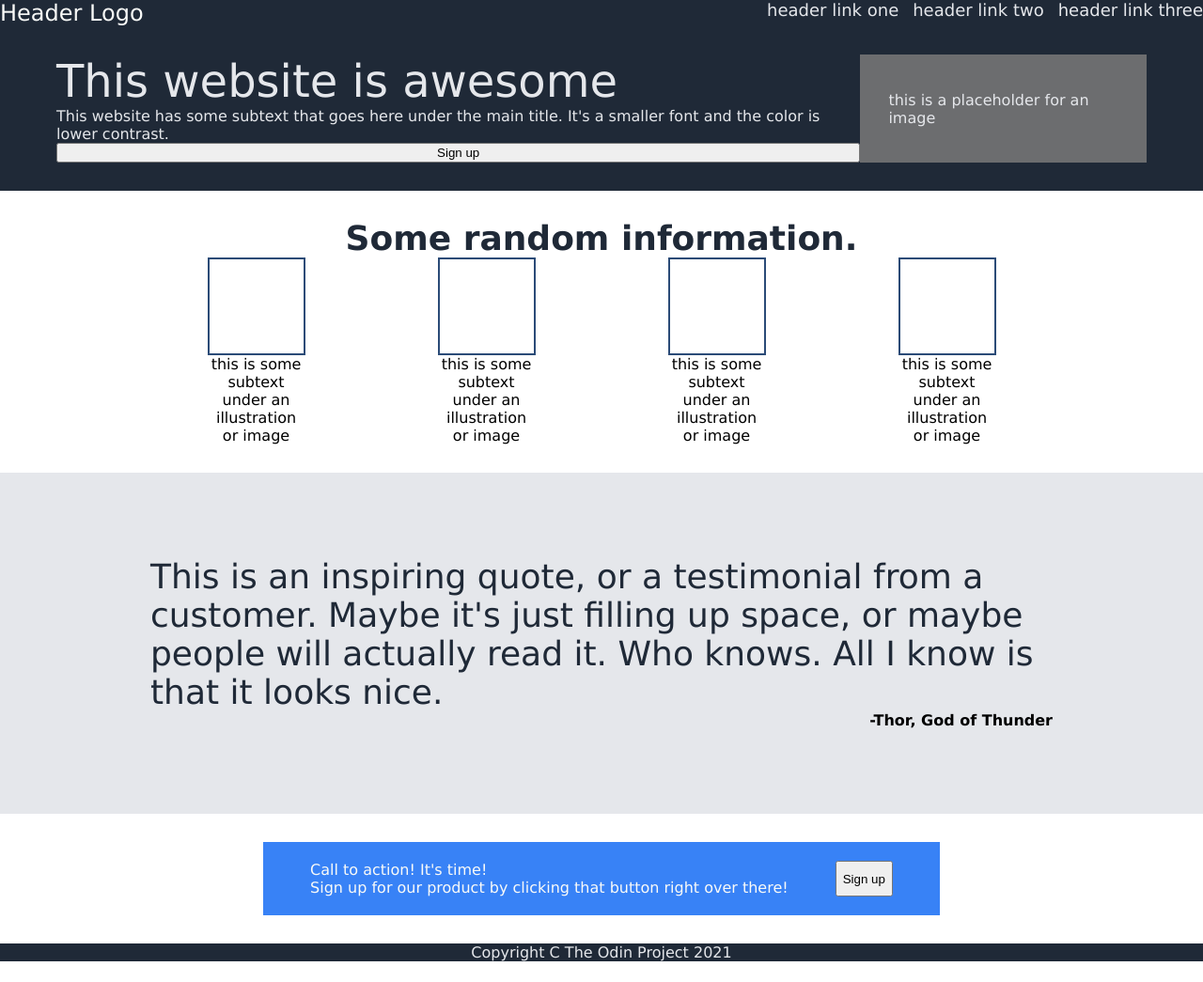
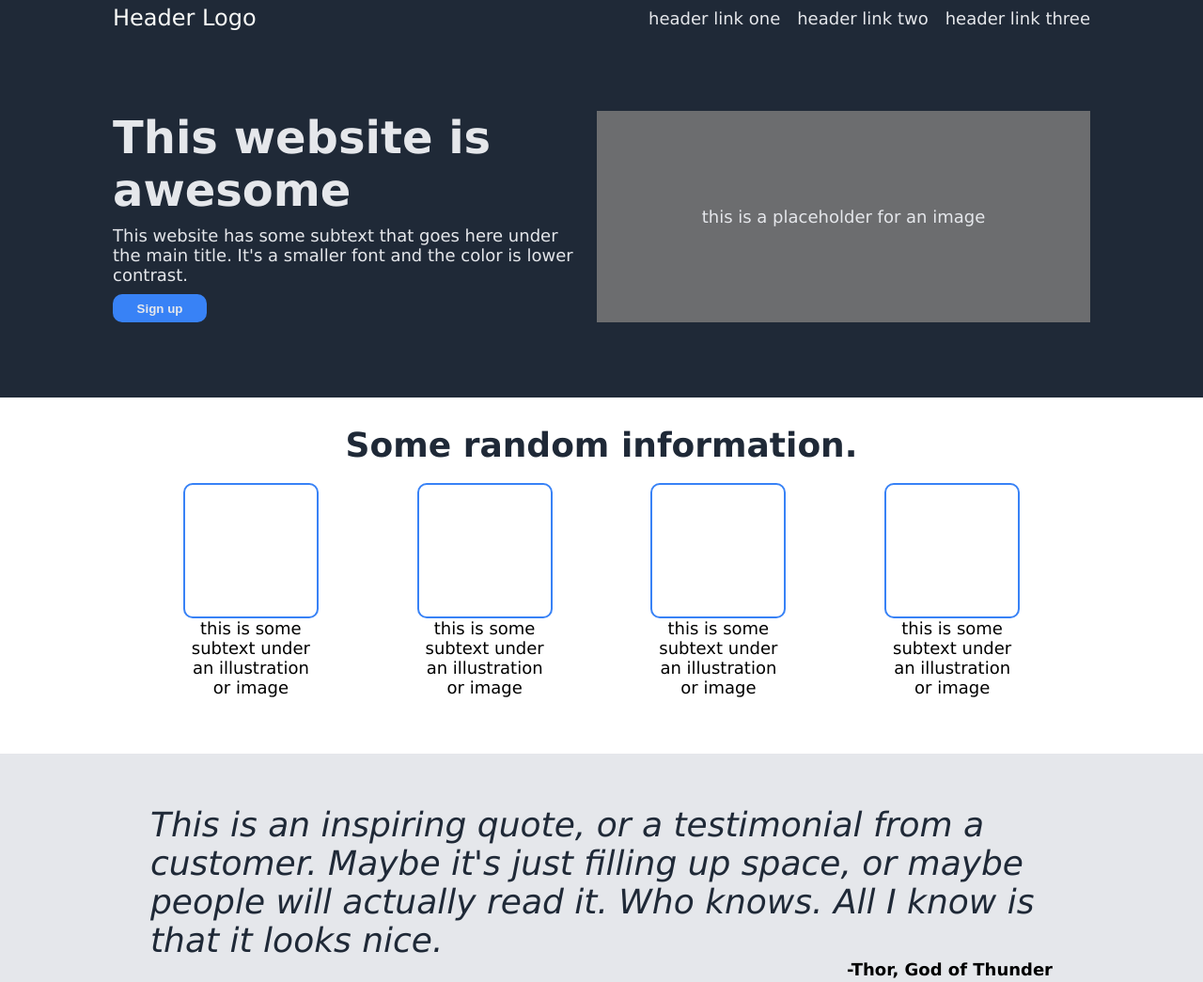
Before and after one commit to naitsircnat/landing-page, a plain HTML site: page index.html in a window 1280 px wide. Shown: the top 1045 px of the page at 94% size. Before the commit the page ends 1023 px from the top, so only its background shows below. Drawn offline with Linux system fonts and the light colour scheme.

Commit message:
All done

```diff
--- a/index.html
+++ b/index.html
@@ -24,7 +24,9 @@
             <div class="secondary">This website has some subtext that goes here under the main title. It's a smaller font and the color is lower contrast.</div>
             <button class="sign-up-button">Sign up</button>
         </div>
-        <div class="banner-image">this is a placeholder for an image</div>
+        <div class="banner-image">
+            <p>this is a placeholder for an image</p>
+        </div>
     </div>
 
     <div class="main">
@@ -61,7 +63,7 @@
     <div class="cta">
         <div class="cta-panel">
             <div class="cta-left">
-                <div>Call to action! It's time!</div>
+                <div class="cta-header">Call to action! It's time!</div>
                 <div>Sign up for our product by clicking that button right over there!</div>
             </div>
             <button class="cta-button">Sign up</button>
--- a/style.css
+++ b/style.css
@@ -1,22 +1,31 @@
 body {
     font-family: Verdana, Geneva, Tahoma, sans-serif;
+    font-size: 18px;
     margin: 0px;
     min-height: 100vh;
     display: flex;
     flex-direction: column;
 }
+/* header and banner */
 
 .header, .banner {
     background: #1f2937;
     color: #e5e7eb;
     display: flex;
     justify-content: space-between;
+    align-items: center;
 }
+
+/* header */
 
 .links {
     display: flex;
-    gap: 15px;
+    gap: 18px;
     font-size: 18px;
+}
+
+.header {
+    padding: 5px 120px;
 }
 
 .logo {
@@ -24,17 +33,34 @@ body {
     color: #f9faf8;
 }
 
-.banner {
-    padding: 30px;
-}
+/* banner */
 
 .main-text {
     font-size: 48px;
+    font-weight: 800;
+}
+
+.banner {
+    padding: 80px 120px;
+    gap: 20px;
+    align-items: stretch;
 }
 
 .banner-elements {
     display: flex;
     flex-direction: column;
+    gap: 10px;
+    flex: 1;
+}
+
+.sign-up-button {
+    background: #3882f6;
+    color: #e5e7eb;
+    height: 30px;
+    width: 100px;
+    border-radius: 10px;
+    border: none;
+    font-weight: bold;
 }
 
 .banner-image {
@@ -42,11 +68,18 @@ body {
     display: flex;
     justify-content: center;
     align-items: center;
-    padding: 30px;
+    text-align: center;
+    padding: 15px;
+    flex: 1;
 }
 
+/* main (boxes section) */
+
 .main {
-    padding: 30px 150px;
+    padding: 30px 150px 60px;
+    display: flex;
+    flex-direction: column;
+    gap: 20px;
 }
 
 .main-title {
@@ -59,6 +92,7 @@ body {
 .box-grp {
     display: flex;
     flex-wrap: wrap;
+    gap: 15px;
     flex: 1;
 }
 
@@ -70,26 +104,31 @@ body {
 }
 
 .box {
-    height: 100px;
-    width: 100px;
-    border: 2px solid #2b4b77;
+    height: 140px;
+    width: 140px;
+    border: 2px solid #3882f6;
+    border-radius: 10px;
 }
 
 .box-text {
-    width: 100px;
+    width: 140px;
     text-align: center;
 }
+
+/* quote */
 
 .quote {
     background: #e5e7eb;
     display: flex;
     flex-direction: column;
-    padding: 90px 160px;
+    padding: 55px 160px;
 }
 
 .quote-text {
     font-size: 36px;
     color: #1f2937;
+    font-style: italic;
+    font-weight: 300;
 }
 
 .quote-author {
@@ -98,20 +137,40 @@ body {
     justify-content: flex-end;
 }
 
+/* cta */
+
 .cta {
     display: flex;
     justify-content: center;
     align-items: center;
     flex: 1;
+    padding: 55px 120px;
 }
 
 .cta-panel {
     background: #3882f6;
     color: #f9faf8;
     display: flex;
-    padding: 20px 50px;
+    padding: 35px 70px;
     gap: 50px;
+    border-radius: 8px;
+
 }
+
+.cta-left {
+    flex: 4;
+}
+
+.cta-button {
+    flex: 1;
+    border-radius: 8px;
+    font-weight: bold;
+    background: #3882f6;
+    color: #f9faf8;
+    border: solid 1px #f9faf8;
+}
+
+/* footer */
 
 .footer {
     background: #1f2937;
@@ -119,6 +178,6 @@ body {
     text-align: center;
 }
 
-.banner, .cta {
-    padding: 30px 60px;
+.cta-header {
+    font-weight: bold;
 }
```
